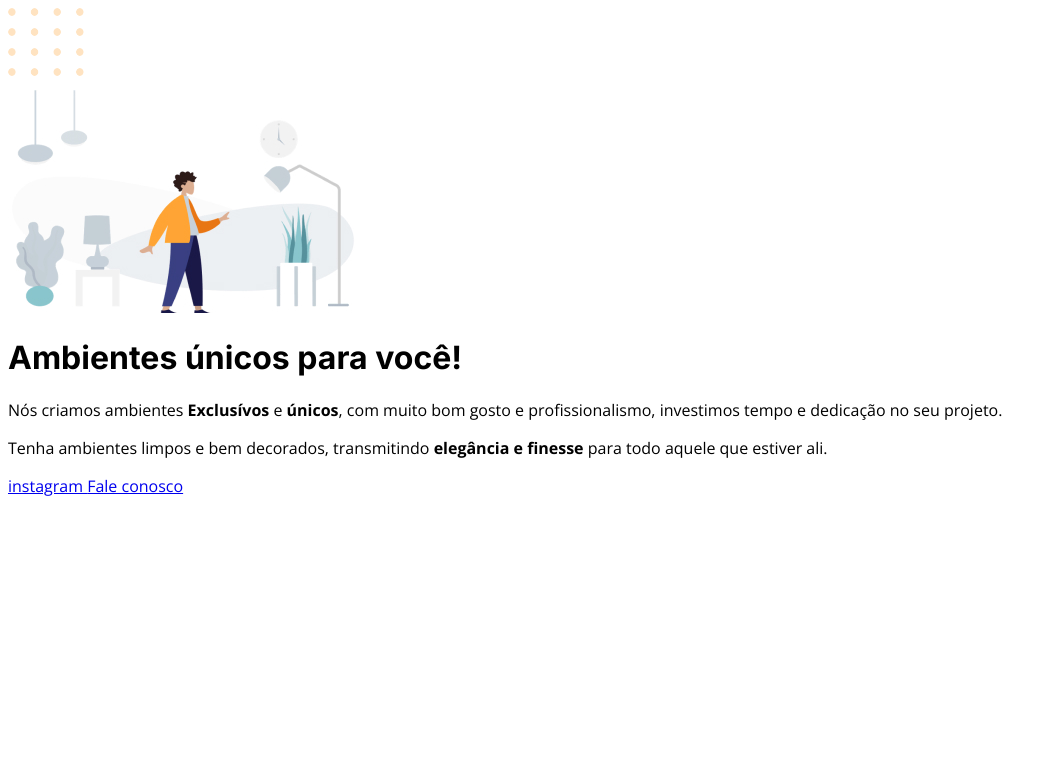
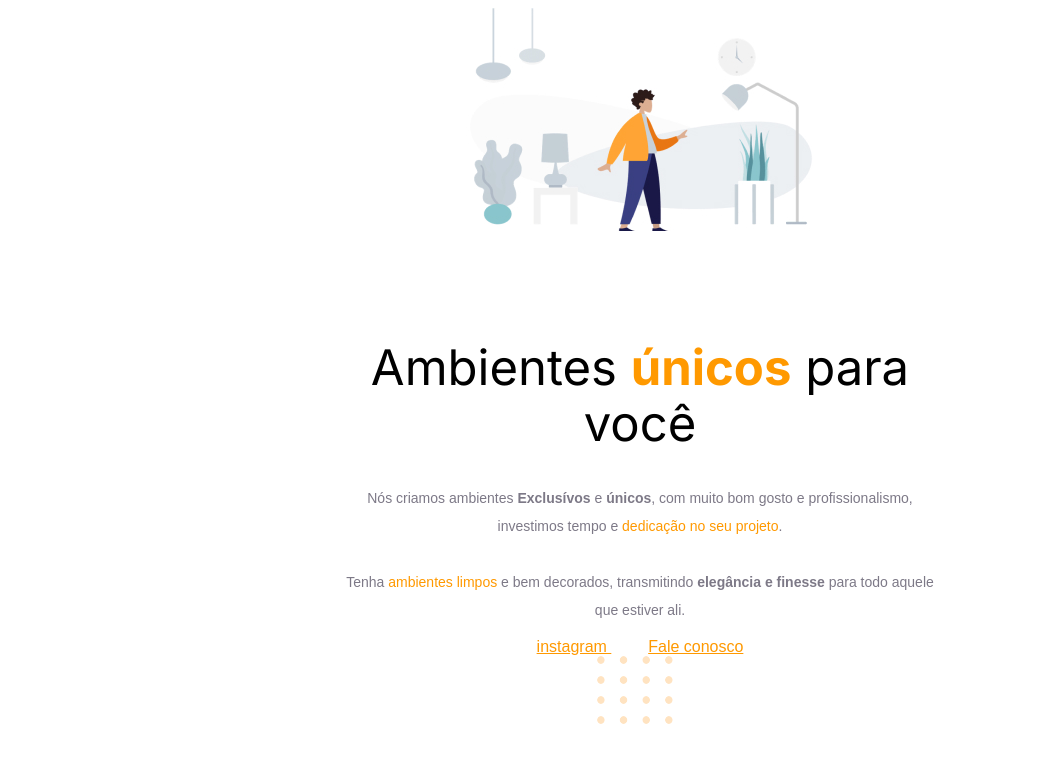
Before and after one commit to guedesgeorge/projetoIII, a plain HTML site: page index.html in a window 1280 px wide. Shown: the whole page, without its empty margins (0-1057 px from the left). Drawn offline with nearby package versions, Linux system fonts and the light colour scheme.

Commit message:
primeiro commit

```diff
--- a/index.html
+++ b/index.html
@@ -2,46 +2,61 @@
 <html lang="pt-br">
 <head>
 
-	<link rel="preconnect" href="https://fonts.googleapis.com">
-  <link rel="preconnect" href="https://fonts.gstatic.com" crossorigin>
+  <link
+  href="https://fonts.googleapis.com/css2?family=Inter:wght@400;700&family=Open+Sans:wght@400;700&display=swap"
+  rel="stylesheet">
+
+
 
 	<meta charset="UTF-8">
 	<meta name="viewport" content="width=device-width, initial-scale=1.0">
+
 	<title>Moveis Customizados</title>
 
-  <link
-	href="https://fonts.googleapis.com/css2?family=Inter:wght@400;700&family=Open+Sans:wght@400;700&display=swap"
-	rel="stylesheet">
+	 <link rel="preconnect" href="https://fonts.googleapis.com">
+   <link rel="preconnect" href="https://fonts.gstatic.com" crossorigin>
+
+
+
+
 
    <link rel="stylesheet" href="styles.css">
 
 </head>
 <body>
 
-   <img
-   src="imagens/balls-decoration.svg"
-   alt="Bolinha larajadas no canto inferior da tela">
-
   <div id="hero">
   <img
    src="imagens/img1.jpj.jpg"
    alt="desenho de uma pessoa vestida de amarelo em uma sala com moveis">
 
-   <h1>Ambientes únicos para você!</h1>
-    <p>
-	   Nós criamos ambientes <strong>Exclusívos</strong> e <strong>únicos</strong>, com muito bom gosto e profissionalismo, investimos tempo e <span>dedicação no seu projeto</span>.
-		</p>
+   <h1>Ambientes <span>únicos</span> para você</h1>
+<p>
+  Nós criamos ambientes <strong>Exclusívos</strong> e <strong>únicos</strong>,
+  com muito bom gosto e profissionalismo,
+  investimos tempo e <span>dedicação no seu projeto</span>.
 
-    <p>
-	   Tenha <span>ambientes limpos</span> e bem decorados, transmitindo <strong>elegância  e finesse</strong> para todo aquele que estiver ali.
-		</p>
+        <br>
+        <br>
+
+  Tenha <span>ambientes limpos</span> e bem decorados,
+  transmitindo <strong>elegância e finesse</strong>
+  para todo aquele que estiver ali.
+</p>
+
+
    </div>
 
    <div id="footer">
+
+
   <a
 	  href="https://instagram.com/moveis para você">
 		instagram
 	</a>
+
+   &nbsp;
+
   <a
 	  href="mailto:contato@moveisparavoce.com">
 		Fale conosco
@@ -49,5 +64,10 @@
 	</a>
 	</div>
 
+  <img
+	id="balls"
+	src="imagens/balls-decoration.svg"
+	alt="bolinhas laranjas no canto inferior da tela">
+
   </body>
 </html>
--- a/styles.css
+++ b/styles.css
@@ -1,11 +1,43 @@
+body {
+  font-family: 'Opens sans', sans-serif;
+
+  text-align: center;
+}
+
+#hero {
+  width: 593px;
+  margin: auto;
+}
+
+#hero img {
+ margin-bottom: 72px;
+}
+
 h1{
   font-family: 'Inter', sans-serif;
+  font-size: 49px;
+  line-height: 56px;
+  font-weight: normal;
+
+  margin-bottom: 32px;
+}
+
+h1 span {
+  font-weight: bold;
+}
+
+
+span, a {
+  color: #FF9900;
 }
 
 p {
-  font-family: 'Open Sans', sans-ser;
-}
+  color: #7d7987;
+  font-size: 14px;
+  line-height: 28px;
+ }
 
-a {
-  font-family: 'Open Sans', sans-ser;
-}
+ #footer a + a{
+   margin-left: 28px;
+
+ }
```
